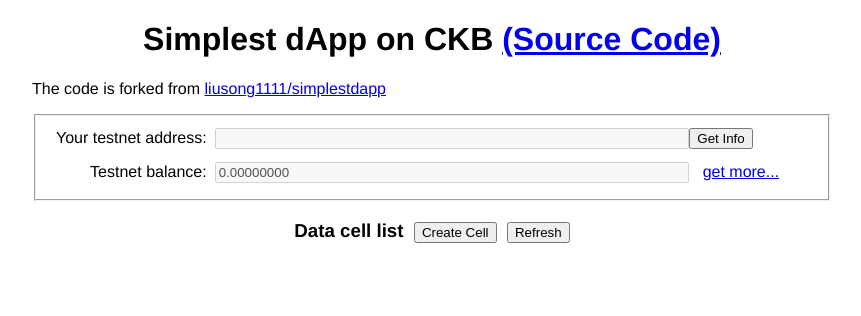
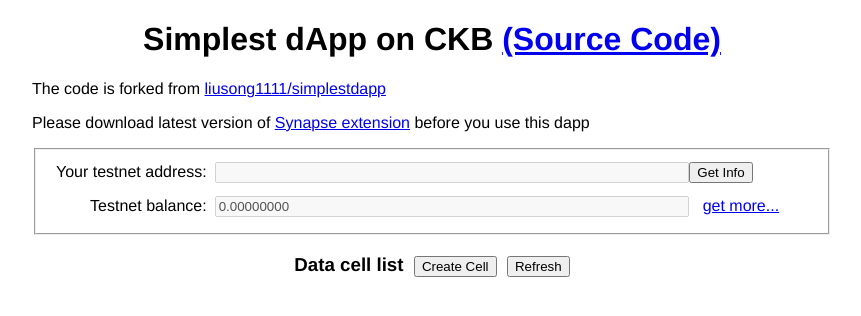
Before and after one commit to liusong1111/simplestdapp, a Vue app: page / in a window 1280 px wide. Shown: the top 316 px of the page, without its empty margins (208-1069 px from the left). Built offline with nearby package versions, Linux system fonts and the light colour scheme.

Commit message:
update copy

```diff
--- a/src/App.vue
+++ b/src/App.vue
@@ -3,6 +3,7 @@
         <div id="appContent">
             <h1>Simplest dApp on CKB <a href="https://github.com/rebase-network/simplestdapp" target="_blank">(Source Code)</a> </h1>
             <p>The code is forked from <a href="https://github.com/liusong1111/simplestdapp" target="_blank">liusong1111/simplestdapp</a></p>
+            <p>Please download latest version of <a href="https://github.com/rebase-network/synapse-extension/releases/" target="_blank">Synapse extension</a> before you use this dapp</p>
             <form>
                 <fieldset>
                     <div class="row">
```
